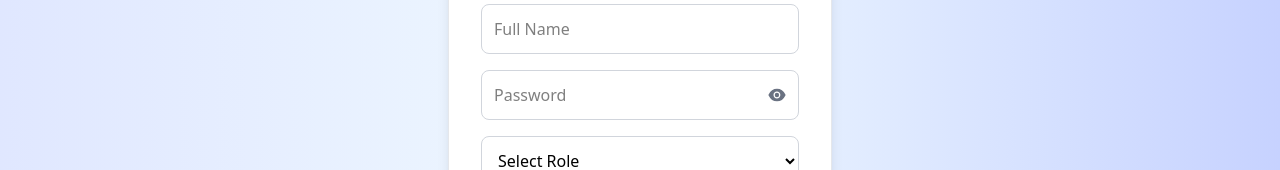
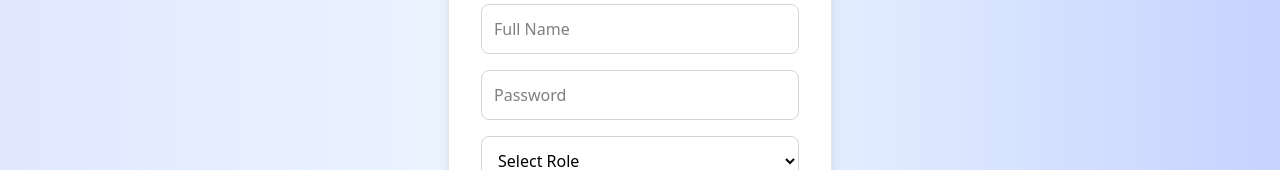
Before and after one commit to manishkumar832/Nodeproject-Frontend, a React (Vite) app: page /signup in a window 1280 px wide. Shown: the part 365-535 px from the top of the page. Built offline with nearby package versions, Linux system fonts and the light colour scheme.

Commit message:
validators update

```diff
--- a/src/pages/Login/Login.jsx
+++ b/src/pages/Login/Login.jsx
@@ -3,7 +3,6 @@
 import { toast, Toaster } from "react-hot-toast";
 import axios from "axios";
 import { ApiUrl } from "../../App";
-import { AiFillEye, AiFillEyeInvisible } from "react-icons/ai"; // 👈 added
 
 export default function Login({ setUser }) {
   const navigate = useNavigate();
@@ -39,6 +38,7 @@
       localStorage.setItem("token", results?.data?.token);
       localStorage.setItem("role", results?.data?.user.role);
 
+
       setTimeout(() => {
         if (results?.data?.user.role === "employee") {
           navigate("/Employee");
@@ -50,9 +50,10 @@
       }, 500);
     } catch (error) {
       console.error(error);
-      toast.error(error?.response?.data?.message || "Login failed ❌", {
-        duration: 3000,
-      });
+      toast.error(
+        error?.response?.data?.message || "Login failed ❌",
+        { duration: 3000 }
+      );
     } finally {
       setLoading(false);
     }
@@ -80,27 +81,16 @@
             className="w-full border border-gray-300 p-3 rounded-lg focus:outline-none focus:ring-2 focus:ring-indigo-400"
           />
 
-
-          <div className="relative w-full">
+          <div className="relative">
             <input
               type={showPassword ? "text" : "password"}
               name="password"
               placeholder="Password"
               value={form.password}
               onChange={handleChange}
-              className="w-full border border-gray-300 p-3 rounded-lg focus:outline-none focus:ring-2 focus:ring-indigo-400 pr-10"
+              className="w-full border border-gray-300 p-3 rounded-lg focus:outline-none focus:ring-2 focus:ring-indigo-400 pr-16"
               disabled={loading}
             />
-            <span
-              className="absolute inset-y-0 right-3 flex items-center cursor-pointer text-gray-500"
-              onClick={() => setShowPassword(!showPassword)}
-            >
-              {showPassword ? (
-                <AiFillEyeInvisible size={20} />
-              ) : (
-                <AiFillEye size={20} />
-              )}
-            </span>
           </div>
         </div>
 
--- a/src/pages/Signup/Signup.jsx
+++ b/src/pages/Signup/Signup.jsx
@@ -3,7 +3,6 @@
 import toast from "react-hot-toast";
 import axios from "axios";
 import { ApiUrl } from "../../App";
-import { AiFillEye, AiFillEyeInvisible } from "react-icons/ai";
 
 export default function Signup() {
   const [form, setForm] = useState({
@@ -13,8 +12,6 @@
     password: "",
     role: "",
   });
-
-  const [showPassword, setShowPassword] = useState(false);
 
   const navigate = useNavigate();
 
@@ -83,27 +80,15 @@
             className="w-full border border-gray-300 p-3 rounded-lg focus:outline-none focus:ring-2 focus:ring-indigo-400"
           />
 
+          <input
+            type="password"
+            name="password"
+            placeholder="Password"
+            value={form.password}
+            onChange={handleChange}
+            className="w-full border border-gray-300 p-3 rounded-lg focus:outline-none focus:ring-2 focus:ring-indigo-400"
+          />
 
-          <div className="relative w-full">
-            <input
-              type={showPassword ? "text" : "password"}
-              name="password"
-              placeholder="Password"
-              value={form.password}
-              onChange={handleChange}
-              className="w-full border border-gray-300 p-3 rounded-lg focus:outline-none focus:ring-2 focus:ring-indigo-400 pr-10"
-            />
-            <span
-              className="absolute inset-y-0 right-3 flex items-center cursor-pointer text-gray-500"
-              onClick={() => setShowPassword(!showPassword)}
-            >
-              {showPassword ? (
-                <AiFillEyeInvisible size={20} />
-              ) : (
-                <AiFillEye size={20} />
-              )}
-            </span>
-          </div>
 
           <select
             name="role"
```
